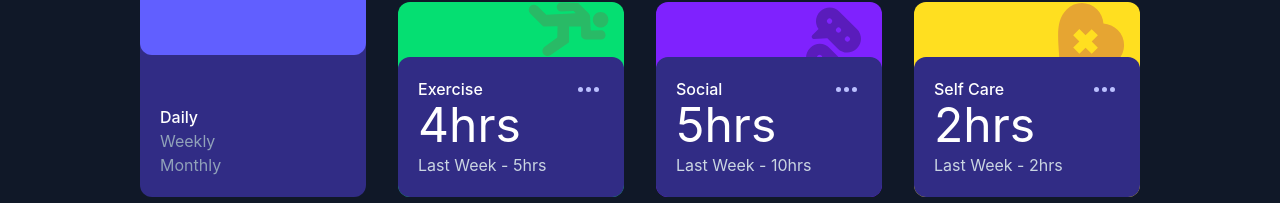
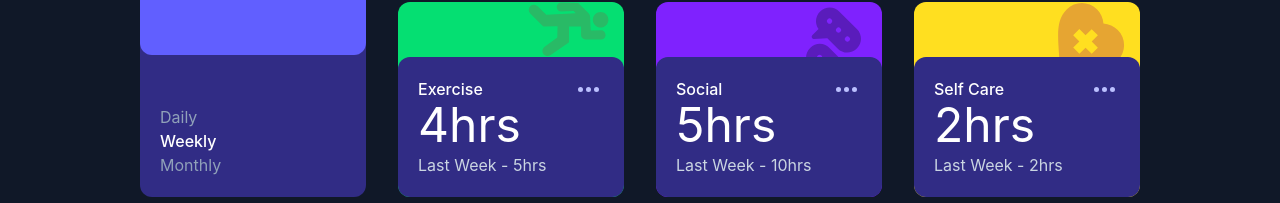
Before and after one commit to JoshuaM04/Time-Tracking-Dashboard, a React (Vite) app in the folder time-tracking-dashboard/: page / in a window 1280 px wide. Shown: the part 434-637 px from the top of the page. Built offline with nearby package versions, Linux system fonts and the light colour scheme.

Commit message:
Adjusted the conditional rendering for the paragraph elements to now utlize the new state variable 'activePeriod'.

```diff
--- a/time-tracking-dashboard/src/App.jsx
+++ b/time-tracking-dashboard/src/App.jsx
@@ -7,13 +7,10 @@ export default function Dashboard() {
   const bgColor = ["bg-orange-400", "bg-blue-400", "bg-red-400", "bg-green-400", "bg-violet-600", "bg-yellow-300"]
   const bgImage =["bg-[url(assets/images/icon-work.svg)]", "bg-[url(assets/images/icon-play.svg)]", "bg-[url(assets/images/icon-study.svg)]", "bg-[url(assets/images/icon-exercise.svg)]", "bg-[url(assets/images/icon-social.svg)]", "bg-[url(assets/images/icon-self-care.svg)]"];
   const [boxes, setBoxes] = useState(data);
-  const [isDailySelected, setIsDailySelected] = useState(false);
-  const [isWeeklySelected, setIsWeeklySelected] = useState(true);
+  const [activePeriod, setActivePeriod] = useState('weekly');
   let count = -1;
 
   function PeriodSelector() {
-    const [activePeriod, setActivePeriod] = useState('daily');
-
     return (
       <div className="flex justify-between xl:flex-col xl:items-start">
         <SelectorButton
@@ -76,8 +73,8 @@ export default function Dashboard() {
                   </div>
 
                   <div className="flex flex-row justify-between items-center xl:flex-col xl:items-start gap-1">
-                    <p className="text-3xl xl:text-5xl">{isWeeklySelected ? item.timeframes.weekly.current : (isDailySelected ? item.timeframes.daily.current : item.timeframes.monthly.current)}hrs</p>
-                    <p className="text-slate-300 pr-[5px]">Last Week - {isWeeklySelected ? item.timeframes.weekly.previous : (isDailySelected ? item.timeframes.daily.previous : item.timeframes.monthly.previous)}hrs</p>
+                    <p className="text-3xl xl:text-5xl">{activePeriod === 'weekly' ? item.timeframes.weekly.current : (activePeriod === 'daily' ? item.timeframes.daily.current : item.timeframes.monthly.current)}hrs</p>
+                    <p className="text-slate-300 pr-[5px]">Last Week - {activePeriod === 'weekly' ? item.timeframes.weekly.previous : (activePeriod === 'daily' ? item.timeframes.daily.previous : item.timeframes.monthly.previous)}hrs</p>
                   </div>
                 </div>
               </section>
```
